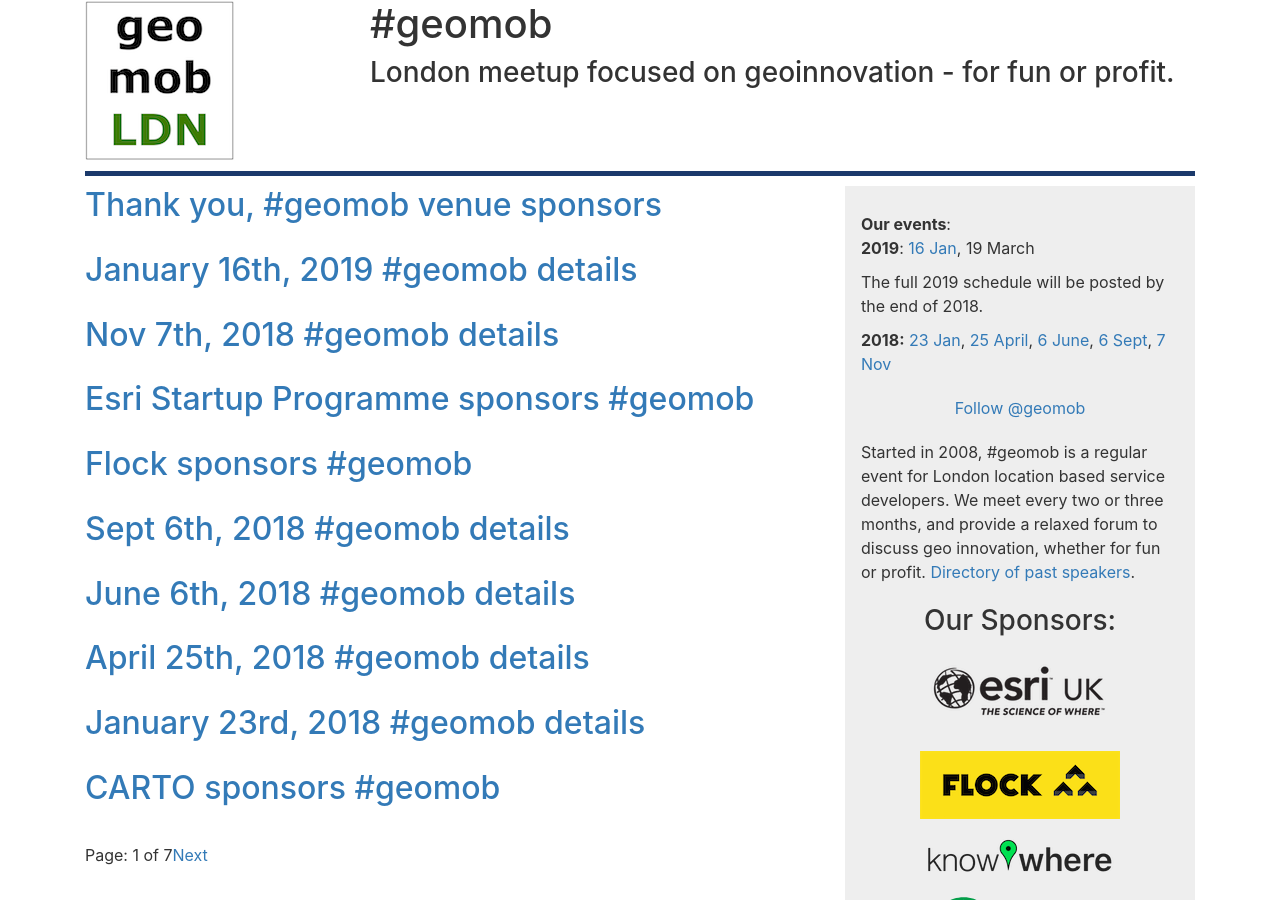
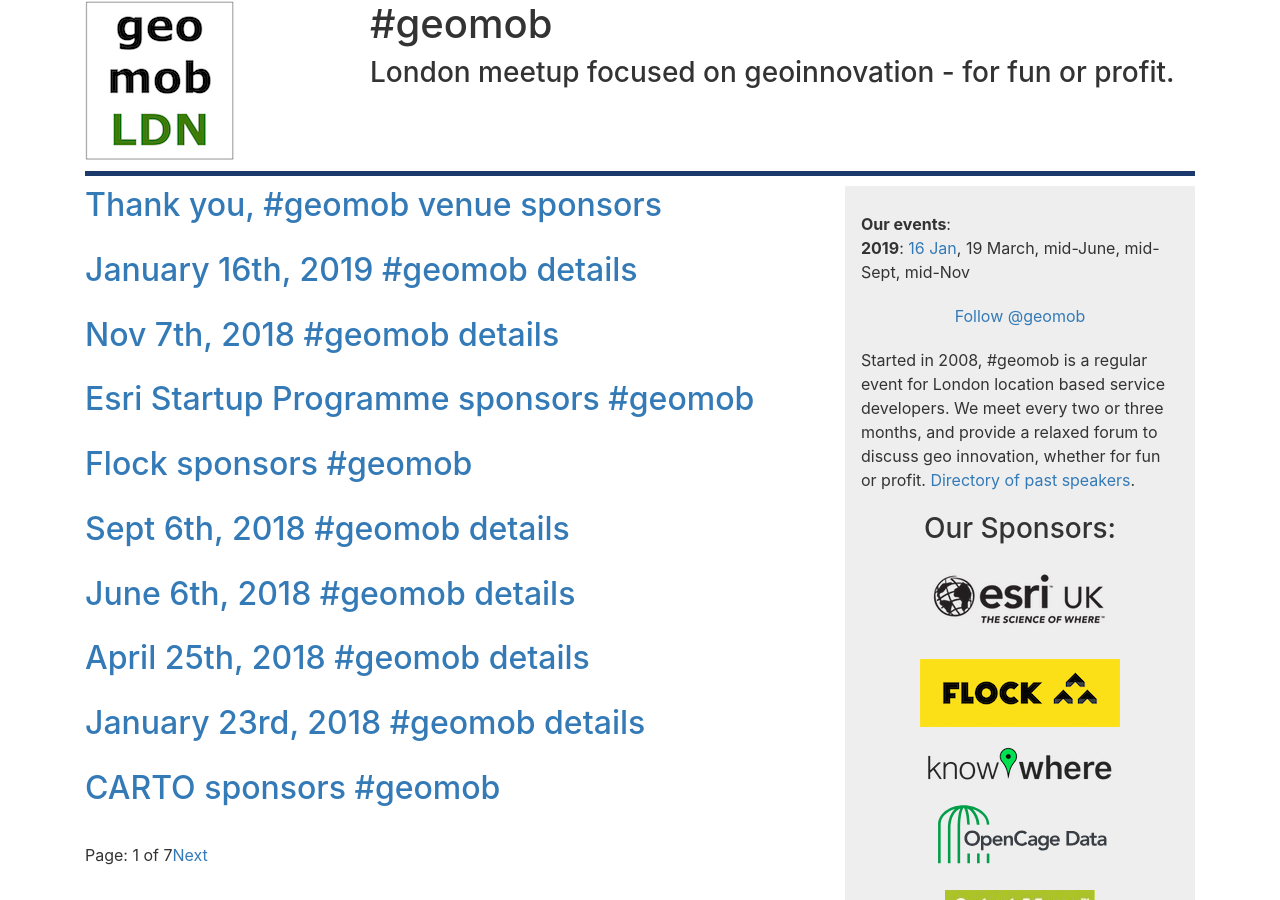
Before and after one commit to geomob/geomob-website, a Jekyll site: the page built from index.html, in a window 1280 px wide and 900 px high. Built offline with Jekyll 4.4.1, drawn with Linux system fonts in a browser that asks for light colours; the list of posts is cut into pages by our own code; comment, search, counter and statistics services are not loaded.

Commit message:
add rough 2019 dates

```diff
--- a/_includes/sidebar.html
+++ b/_includes/sidebar.html
@@ -3,18 +3,11 @@
     <b>Our events</b>:
     <br/>
     <b>2019</b>:
-    <a href="/post/jan-16th-2019-geomob-details">16 Jan</a>, 19 March
-    <div class="p10">
-    The full 2019 schedule will be posted by the end of 2018.
-    </div>
-    <div class="p10">
-    <b>2018:</b>
-    <a href="/post/january-23rd-geomob-details">23 Jan</a>,
-    <a href="/post/april-25th-geomob-details">25 April</a>,
-    <a href="/post/june-6th-2018-geomob-details">6 June</a>,
-    <a href="/post/sept-6th-2018-geomob-details">6 Sept</a>,
-    <a href="/post/nov-7th-2018-geomob-details">7 Nov</a>
-    </div>
+    <a href="/post/jan-16th-2019-geomob-details">16 Jan</a>,
+    19 March,
+    mid-June,
+    mid-Sept,
+    mid-Nov
   </div>
 
   <div style="text-align:center;" class="p20">
```
